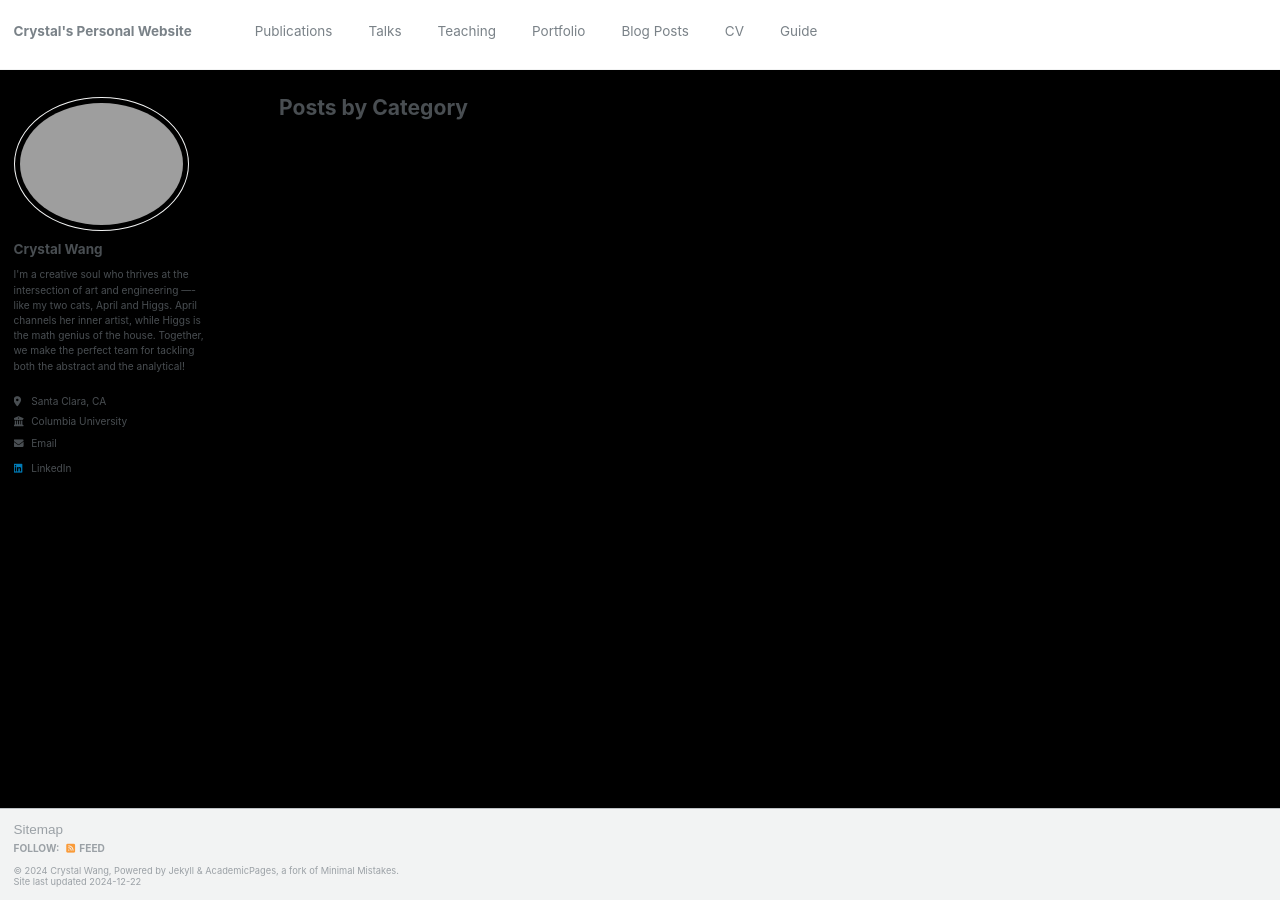
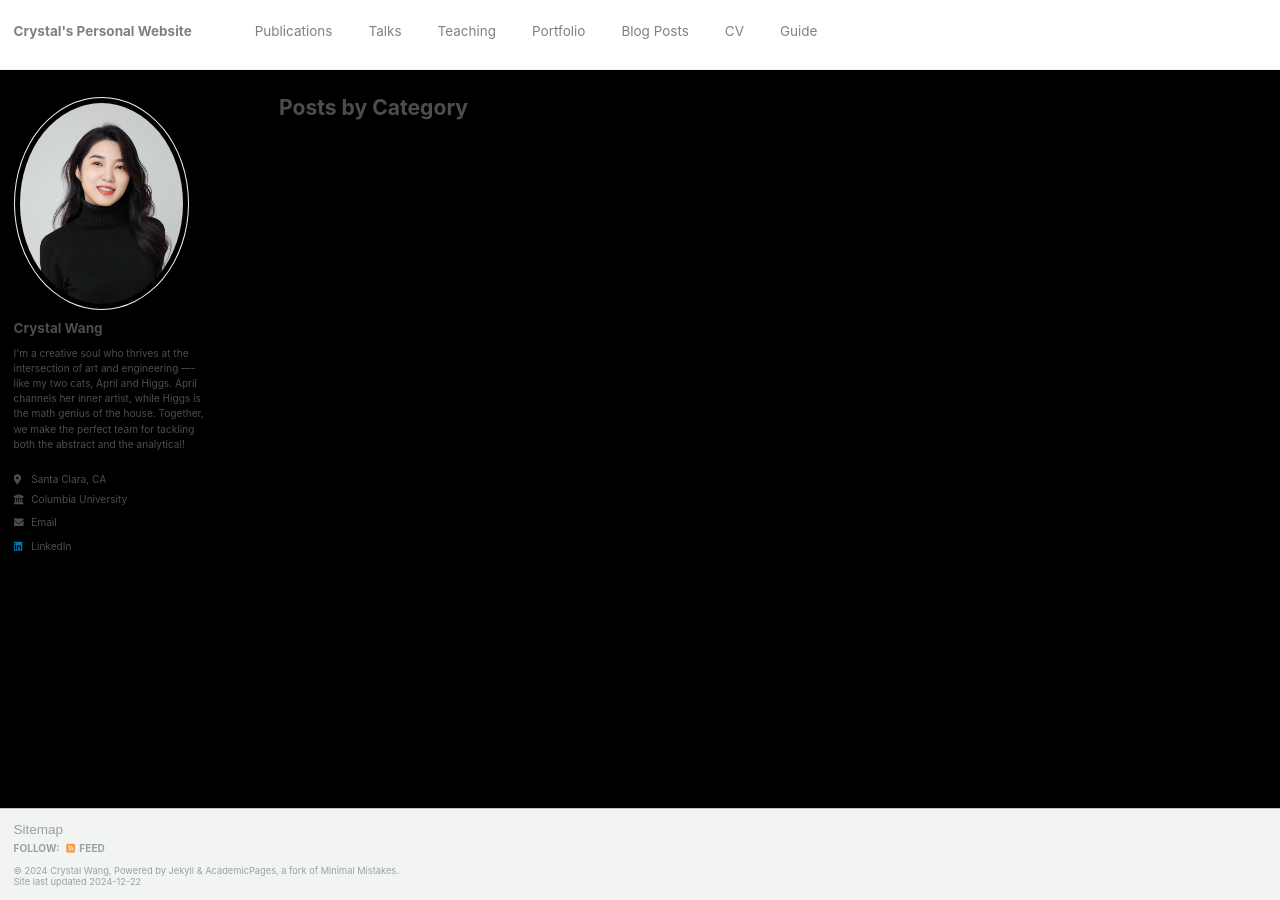
Before and after one commit to crystalw0810/crystalw0810.github.io, a Jekyll site: the page built from _pages/category-archive.html, in a window 1280 px wide and 900 px high. Built offline with Jekyll 4.4.1, drawn with Linux system fonts in a browser that asks for light colours; a script that is not in the unit is left out.

Commit message:
update avatar link

```diff
--- a/_config.yml
+++ b/_config.yml
@@ -21,7 +21,7 @@ repository               : "crystalw0810/crystalw0810.github.io"
 #               Additional customization can be done by editing /_includes/author-profile.html
 author:
   # Biographic information
-  avatar           : "sidebar-photo.JPG"
+  avatar           : "profile.png"
   name             : "Crystal Wang"
   pronouns         : # example: "she/her"
   bio              : "I'm a creative soul who thrives at the intersection of art and engineering —- like my two cats, April and Higgs. April channels her inner artist, while Higgs is the math genius of the house. Together, we make the perfect team for tackling both the abstract and the analytical!"
```
